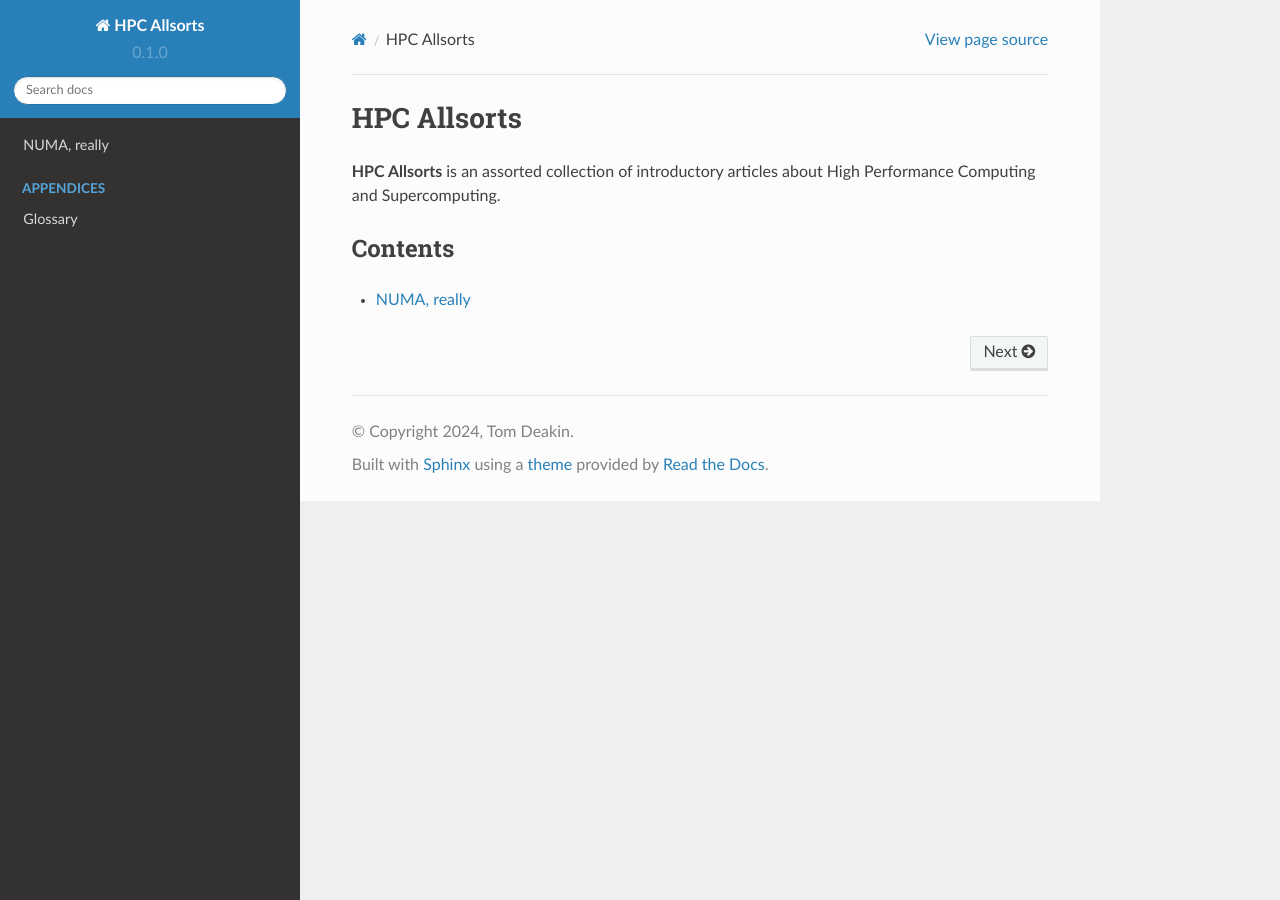
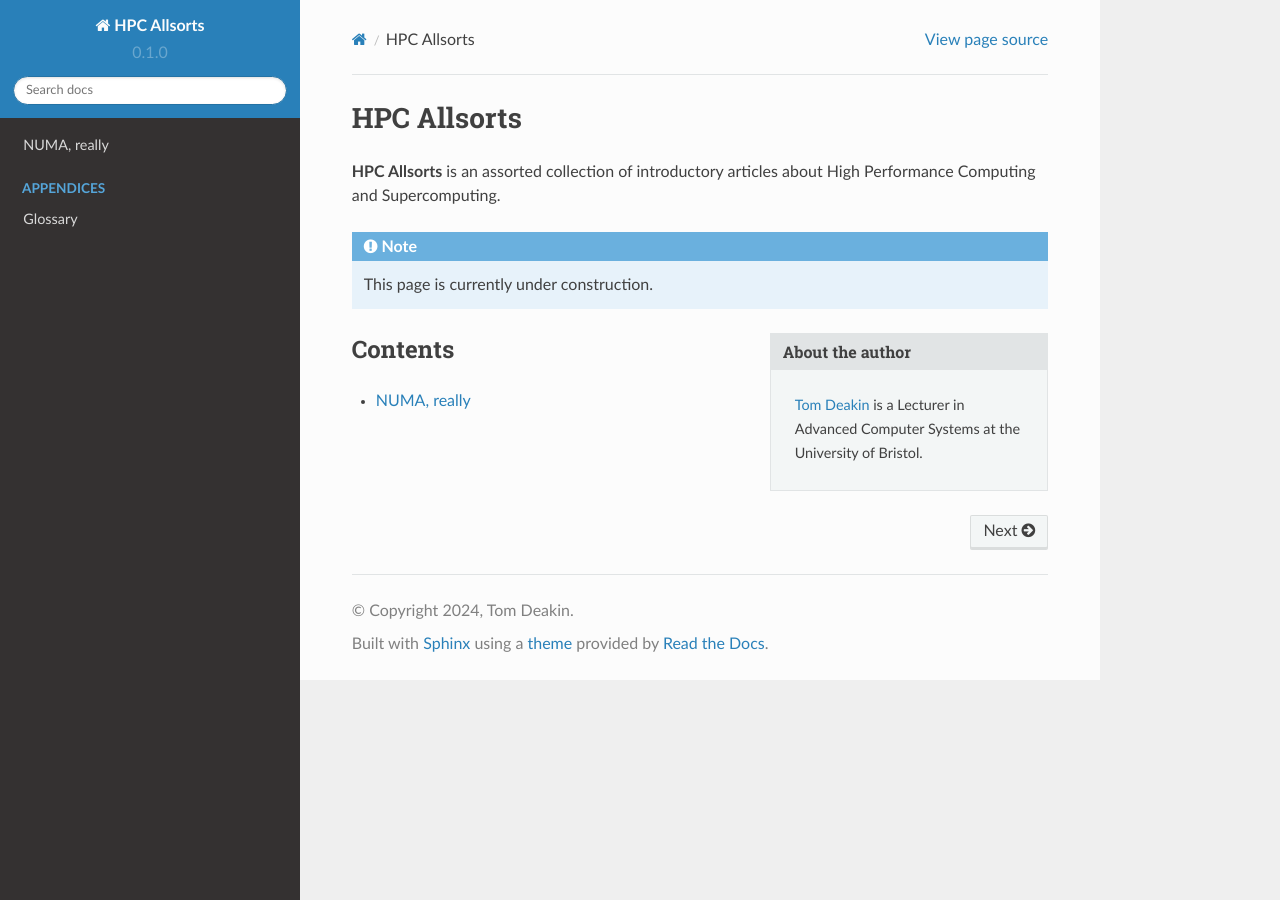
Before and after one commit to tomdeakin/hpcallsorts, a Sphinx documentation site: the page built from docs/source/index.rst, in a window 1280 px wide. Built offline with Sphinx 7.4.7 and the Read the Docs theme 2.0.0, drawn with Linux system fonts in a browser that asks for light colours.

Commit message:
add sidebar and note

```diff
--- a/docs/source/index.rst
+++ b/docs/source/index.rst
@@ -2,6 +2,14 @@ HPC Allsorts
 ============
 
 **HPC Allsorts** is an assorted collection of introductory articles about High Performance Computing and Supercomputing.
+
+.. note::
+   This page is currently under construction.
+
+.. sidebar:: About the author
+
+   `Tom Deakin <https://hpc.tomdeakin.com>`_ is a Lecturer in Advanced Computer Systems at the University of Bristol.
+
 
 Contents
 --------
```
